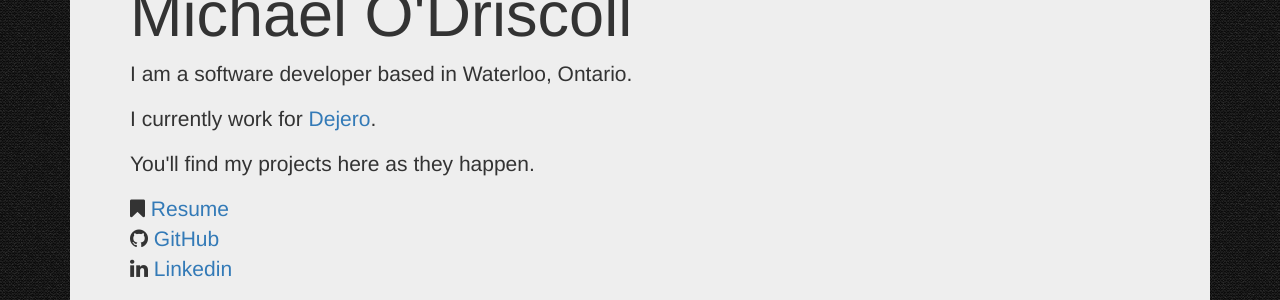
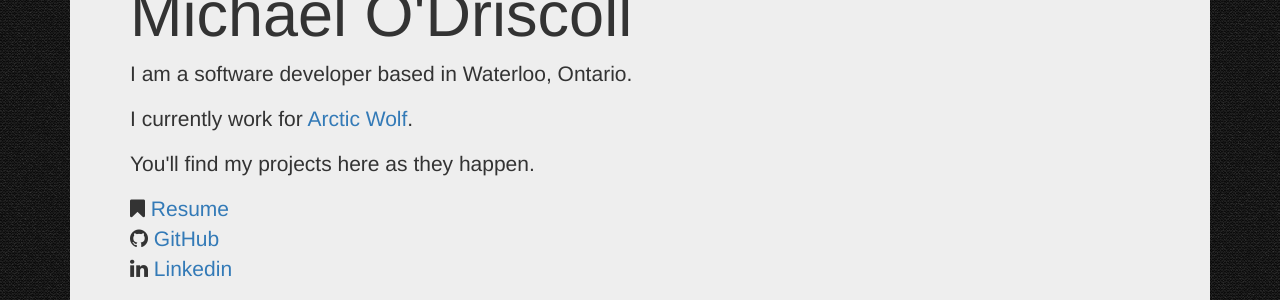
Before and after one commit to mikeodr/mikeodr.github.io, a Jekyll site: the page built from index.html, in a window 1280 px wide. Shown: the part 188-488 px from the top of the page. Built offline with Jekyll 4.4.1, drawn with Linux system fonts in a browser that asks for light colours; nearby versions of some CDN libraries.

Commit message:
Update employer
Arctic wolf

```diff
--- a/index.html
+++ b/index.html
@@ -6,7 +6,7 @@ title: Mike O'Driscoll
         <h1>Michael O'Driscoll</h1>
 
         <p>I am a software developer based in Waterloo, Ontario.</p>
-        <p>I currently work for <a href=https://www.dejero.com/>Dejero</a>.</p>
+        <p>I currently work for <a href=https://arcticwolf.com/>Arctic Wolf</a>.</p>
         <p>You'll find my projects here as they happen.</p>
 
         <p>
```
